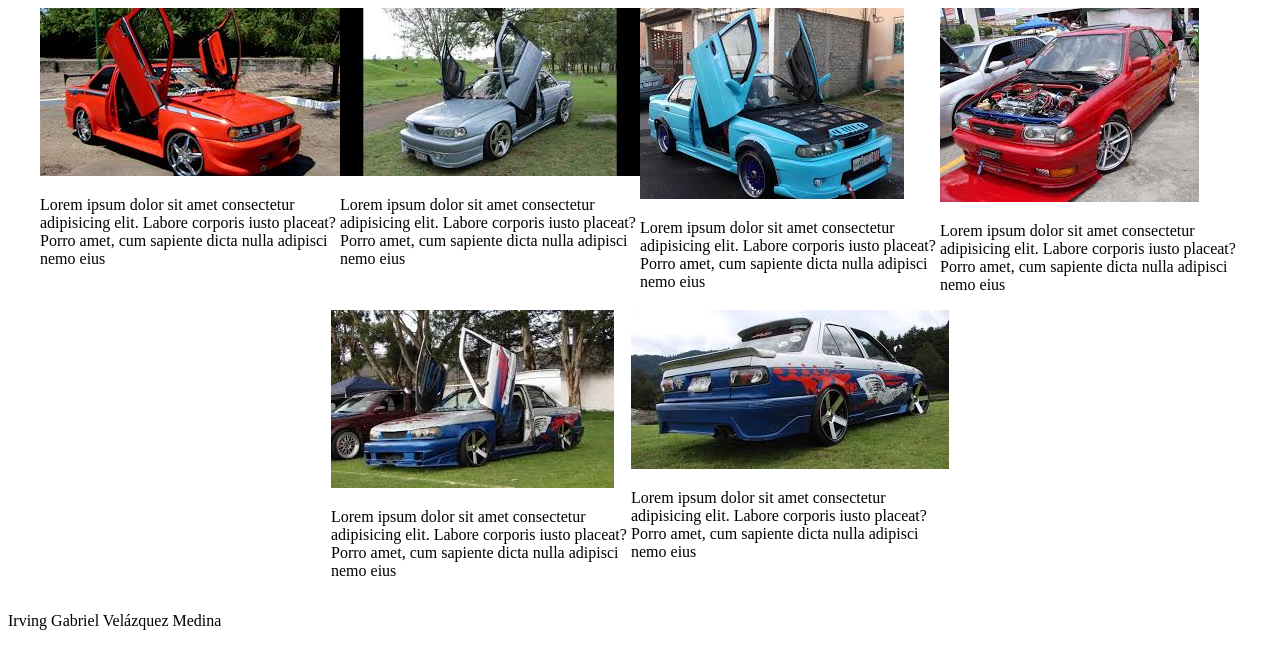
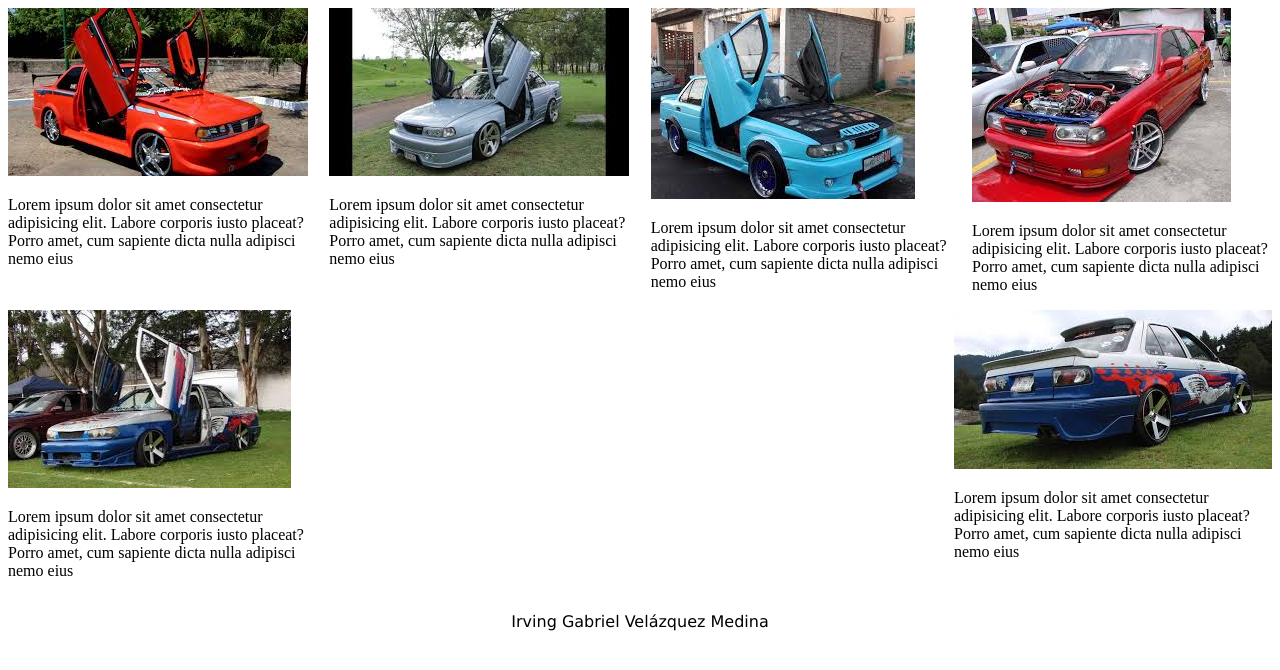
Before and after one commit to gabovelazquez/PrograWeb, a plain HTML site: page Examen/Exa.html in a window 1280 px wide. Drawn offline with Linux system fonts and the light colour scheme.

Commit message:
Add files via upload

```diff
--- a/Examen/estilos.css
+++ b/Examen/estilos.css
@@ -1,8 +1,9 @@
 
 @media(min-width:480px) {
-    .contenedor {
+    .contenedor > div{
+
         flex-wrap: nowrap;
-
+    justify-content: center;
     }
 
 
@@ -11,20 +12,18 @@
 @media(min-width:768px) {
     .contenedor {
         display: flex;
-        justify-content: center;
+        justify-content: space-between;
         flex-wrap: wrap;
-}
-.contenedor > div{
-    width: 380px;
-}
 }
 
 .contenedor > div{
     flex-basis: calc(25% - 1rem);
 }
 
-foot{
+}
+
+.foot{
     font-family: 'Lucida Sans', 'Lucida Sans Regular', 'Lucida Grande', 'Lucida Sans Unicode', Geneva, Verdana, sans-serif;
     font-size: 22;
-
+    text-align: center;
 }
```
